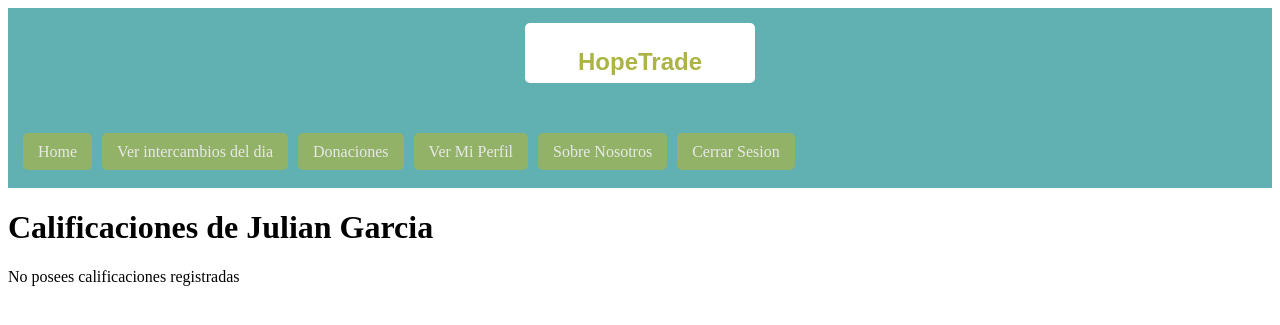
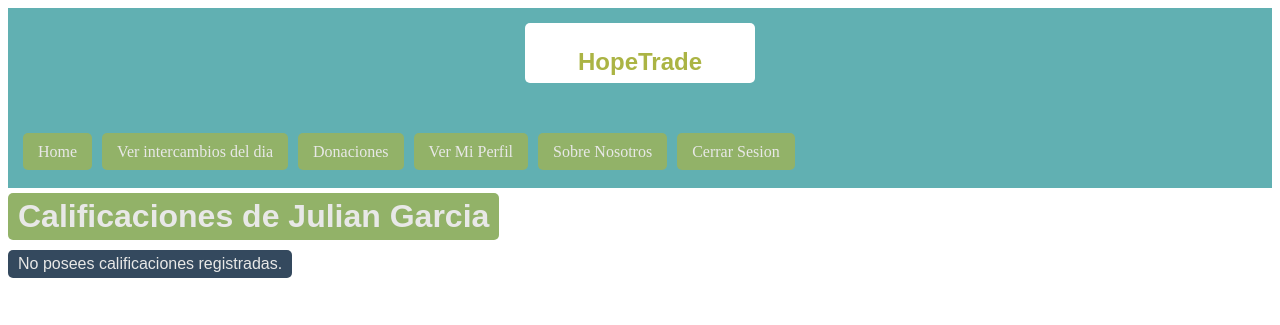
Before and after one commit to luciocolli/Proyecto-Ingenieria2, a Django app: page /user-ratings/6 in a window 1280 px wide. Shown: the top 325 px of the page. Run offline with Django 4.2, Linux system fonts and the light colour scheme; a user stored in the database is signed in; data comes from the database, SQL or seed files in the repository; both versions use the stored data as it was after the commit; parts of the project's set-up code (start-up, migrations or seed data) failed here and were passed over.

Commit message:
Estilos de Ver Calificaciones

```diff
--- a/hopeTrade/users/templates/user-ratings.html
+++ b/hopeTrade/users/templates/user-ratings.html
@@ -3,7 +3,47 @@
 {% extends 'base.html' %}
 
 {% block content %}
-    <h1>Calificaciones de {{ user.name }} {{ user.surname }}</h1>
+    <style>
+
+        .texto {
+            color: #34495e; /* Cambia el color según tus necesidades */
+            font-family: Arial, Helvetica, sans-serif; /* Ajusta la fuente si es necesario */
+            background-color: #ecf0f1; /* Fondo claro */
+            border-radius: 5px; /* Bordes redondeados */
+            padding: 10px; /* Ajusta el relleno según sea necesario */
+            margin: 10px 0; /* Margen superior e inferior */
+            display: inline-block; /* Asegura que el botón se ajuste al contenido */
+        }
+
+        /* Estilo para los botones */
+        .button {
+            color: #e8e8e7;
+            font-family: Arial, Helvetica, sans-serif;
+            text-decoration: none;
+            padding: 5px 10px; /* Ajusta el padding para el tamaño del botón */
+            border-radius: 5px;
+            background-color: #92b268;
+            margin: 5px 0;
+            display: inline-block;
+        }
+
+        .alert {
+            color: #e8e8e7;
+            font-family: Arial, Helvetica, sans-serif;
+            text-decoration: none;
+            padding: 5px 10px; /* Ajusta el padding para el tamaño del botón */
+            border-radius: 5px;
+            background-color: #34495e;
+            margin: 5px 0;
+            display: inline-block;
+        }
+
+    </style>
+
+    <div>
+        <h1 class="button">Calificaciones de {{ user.name }} {{ user.surname }}</h1>
+    </div>
+
 
     {% if msg %}
     <div class="alert alert-info">
@@ -11,14 +51,15 @@
     </div>
     {% endif %}
 
-
     {% if promedio is not None %}
-    <h2>Promedio de Calificaciones: {{ promedio }}</h2>
+        <div>
+            <h2 class="button">Promedio de Calificaciones: {{ promedio }}</h2>
+        </div>
     {% endif %}
 
     {% for calificacion in user_calificaciones %}
     <div>
-        <h3>{{ calificacion.user.name }} {{ calificacion.user.surname }} Calificó: {{ calificacion.calification }} </h3>
+        <h3 class="texto">{{ calificacion.user.name }} {{ calificacion.user.surname }} Calificó: {{ calificacion.calification }}</h3>
     </div>
     {% endfor %}
 
--- a/hopeTrade/users/views.py
+++ b/hopeTrade/users/views.py
@@ -124,7 +124,7 @@ def view_ratings(request, id):
         promedio = user_calificaciones.aggregate(Avg('calification'))['calification__avg']
         message = None
         if not user_calificaciones:
-            message = "No posees calificaciones registradas"
+            message = "No posees calificaciones registradas."
 
         # Procesar cada calificación para convertirla en estrellas
         for calificacion in user_calificaciones:
```
Also changed, not shown: hopeTrade/db.sqlite3, hopeTrade/landing/static/base.css (line endings or trailing spaces).
